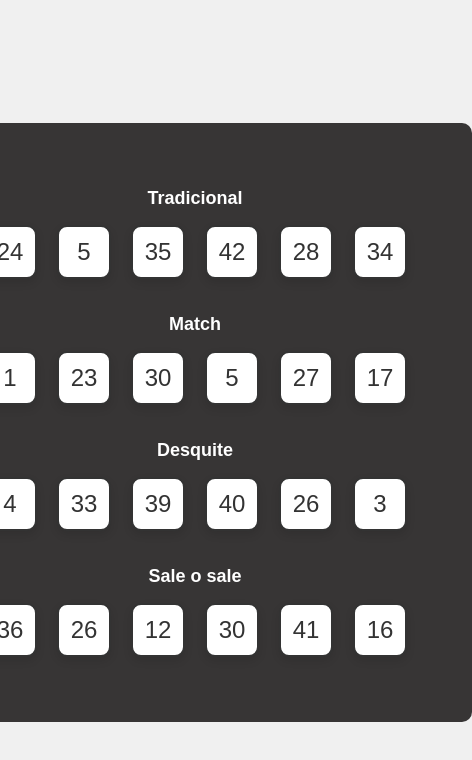
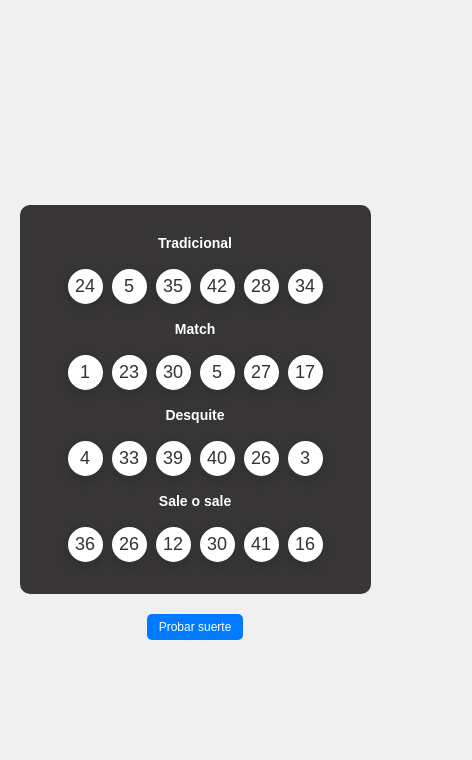
Before and after one commit to matiaschaves01/N-merosAleatorios, a plain HTML site: page index.html in a window 390 px wide. Shown: the whole page, 472 px wide, since content can reach past the window. Drawn offline with Linux system fonts and the light colour scheme.

Commit message:
subiendo cambios

```diff
--- a/index.css
+++ b/index.css
@@ -1,36 +1,44 @@
 body {
     font-family: Arial, sans-serif;
     display: flex;
+    flex-direction: column;
     justify-content: center;
     align-items: center;
     height: 100vh;
-    background-color: #f0f0f0; /* Color de fondo del cuerpo */
+    background-color: #f0f0f0;
     margin: 0;
 }
 
 .main-container {
-    background-color: #373535; /* Color de fondo gris oscuro */
+    background-color: #373535;
     padding: 30px;
     border-radius: 10px;
+    width: 90%;
+    max-width: 800px;
+    box-sizing: border-box;
+    margin-bottom: 20px;
 }
 
 .row {
     display: flex;
     flex-direction: column;
     align-items: center;
-    margin: 35px;
+    margin: 35px 0;
 }
 
 .title {
     font-size: 18px;
     margin-bottom: 16px;
     font-weight: bold;
-    color: white; /* Color del texto del título */
+    color: white;
+    text-align: center;
 }
 
 .numbers {
     display: flex;
     gap: 20px;
+    flex-wrap: wrap;
+    justify-content: center;
 }
 
 .box {
@@ -40,10 +48,103 @@ body {
     justify-content: center;
     align-items: center;
     border: 2px solid #333;
-    border-radius: 10px;
+    border-radius: 80px;
     background-color: #fff;
     text-align: center;
     box-shadow: 0 4px 8px rgba(0, 0, 0, 0.1);
     font-size: 24px;
-    color: #333; /* Color del texto dentro de la caja */
+    color: #333;
 }
+
+.reload-button {
+    background-color: #007BFF;
+    color: white;
+    border: none;
+    padding: 10px 20px;
+    border-radius: 5px;
+    font-size: 16px;
+    cursor: pointer;
+}
+
+.reload-button:hover {
+    background-color: #0056b3;
+}
+
+/* Media queries for responsiveness */
+@media (max-width: 600px) {
+    .main-container {
+        padding: 20px;
+    }
+
+    .row {
+        margin: 20px 0;
+    }
+
+    .title {
+        font-size: 16px;
+    }
+
+    .numbers {
+        gap: 10px;
+    }
+
+    .box {
+        width: 40px;
+        height: 40px;
+        font-size: 20px;
+    }
+
+    .reload-button {
+        font-size: 14px;
+        padding: 8px 16px;
+    }
+}
+
+@media (max-width: 400px) {
+    .main-container {
+        padding: 15px;
+    }
+
+    .row {
+        margin: 15px 0;
+    }
+
+    .title {
+        font-size: 14px;
+    }
+
+    .numbers {
+        gap: 5px;
+    }
+
+    .box {
+        width: 35px;
+        height: 35px;
+        font-size: 18px;
+    }
+
+    .reload-button {
+        font-size: 12px;
+        padding: 6px 12px;
+    }
+}
+
+
+
+/*
+font-family: sans-serif;
+    text-align: center;
+    margin: 5px;
+    background: #FFFF00;
+    font-weight: bold;
+    font-size: 16px;
+    box-shadow: inset 5px -5px 15px rgb(84 91 98), inset -5px 5px 5px rgba(0, 0, 0, .2), 0 0 5px grey;
+    color: #000;
+    width: 32px;
+    height: 32px;
+    line-height: 32px;
+    border-radius: 50%;
+    border: 2px solid black;
+    transform: scale(1.0);
+    opacity: 1;
+    transition: transform 1s linear, opacity 1s linear; */
--- a/index.html
+++ b/index.html
@@ -8,6 +8,7 @@
 </head>
 <body>
     <div id="random-numbers-container" class="main-container"></div>
+    <button id="reload-button" class="reload-button">Probar suerte</button>
     <script src="index.js"></script>
 </body>
 </html>
--- a/index.js
+++ b/index.js
@@ -15,6 +15,7 @@ function generateRandomNumbers() {
 
 function displayRandomNumbers() {
   const numbersContainer = document.getElementById("random-numbers-container");
+  numbersContainer.innerHTML = ""; // Clear existing numbers
   const titles = ["Tradicional", "Match", "Desquite", "Sale o sale"];
 
   titles.forEach((title) => {
@@ -42,4 +43,8 @@ function displayRandomNumbers() {
   });
 }
 
+document
+  .getElementById("reload-button")
+  .addEventListener("click", displayRandomNumbers);
+
 displayRandomNumbers();
```
